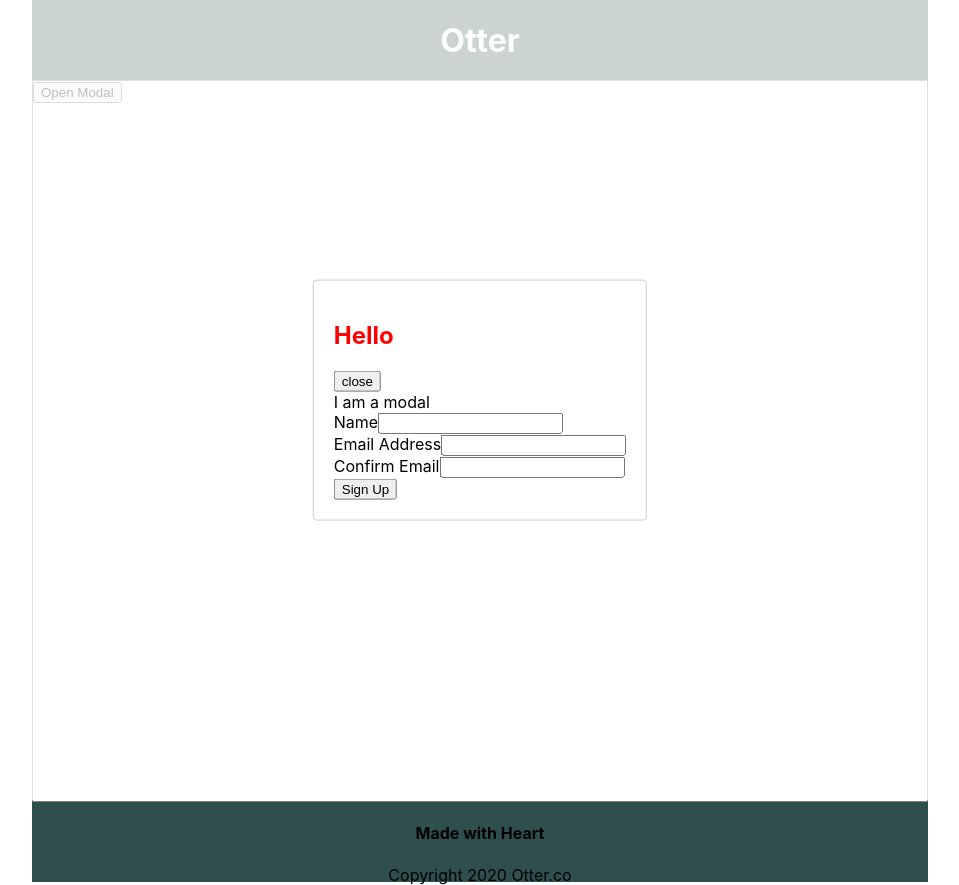
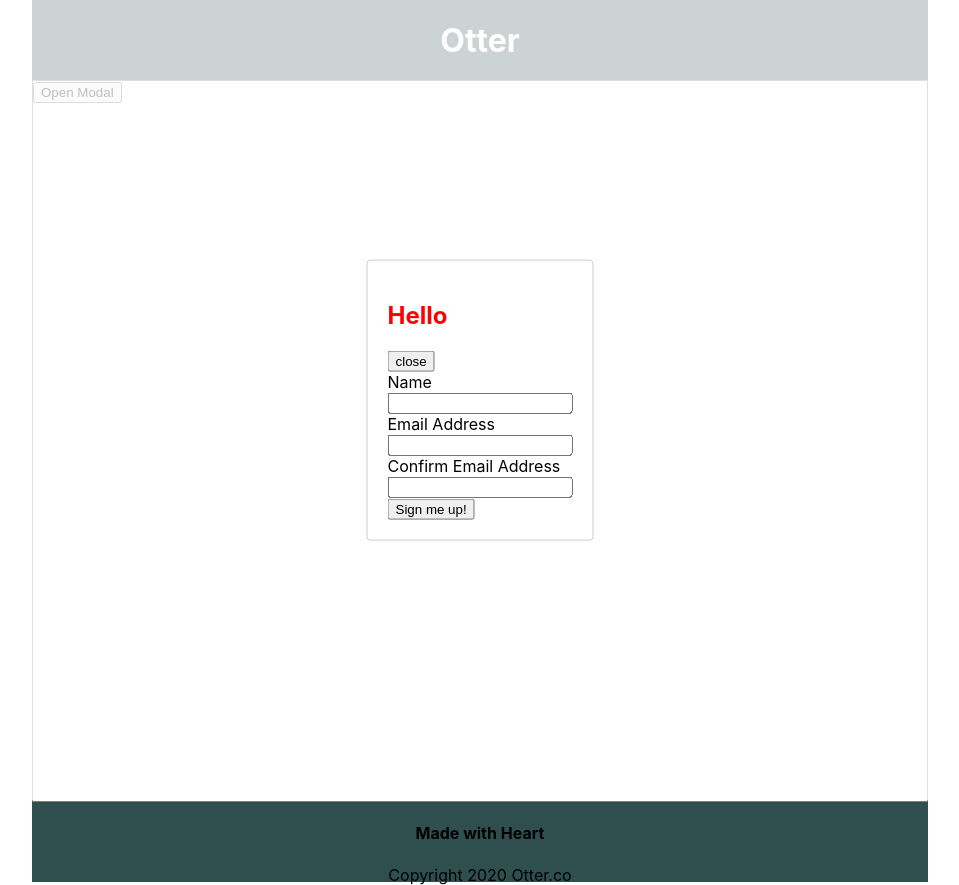
Before and after one commit to AttyC/Otter, a React (Create React App) app: page / in a window 1280 px wide. Both pictures are taken after a click on the button "Open Modal". Shown: the whole page, without its empty margins (160-1119 px from the left). Built offline with nearby package versions, Linux system fonts and the light colour scheme.

Commit message:
Form validation and thank you message

```diff
--- /dev/null
+++ b/src/components/LoginFormValidationRules.js
@@ -0,0 +1,18 @@
+export default function validate(values) {
+  let errors = {};
+  if (!values.email) {
+    errors.email = 'Email address is required';
+  } else if (!/\S+@\S+\.\S+/.test(values.email)) {
+    errors.email = 'Email address is invalid';
+  }
+
+  if (values.confirmEmail !== values.email) {
+    errors.confirmEmail = 'Email addresses must match';
+  } else if (!/\S+@\S+\.\S+/.test(values.email)) {
+    errors.confirmEmail = 'Email address is invalid';
+  }
+  if (values.name && values.name.length < 3) {
+    errors.name = 'Name must be 3 or more characters';
+  }
+  return errors;
+};
--- a/src/components/PopUpModal.js
+++ b/src/components/PopUpModal.js
@@ -47,8 +47,6 @@ function PopUpModal(){
 
           <h2 ref={_subtitle => (subtitle = _subtitle)}>Hello</h2>
           <button onClick={closeModal}>close</button>
-          <div>I am a modal</div>
-
           <Signup />
         </Modal>
       </div>
--- a/src/components/Signup.js
+++ b/src/components/Signup.js
@@ -1,54 +1,80 @@
-
 import React, { useState } from 'react';
-import useSignUpForm from '../hooks/CustomHooks';
+import axios from 'axios';
+import useForm from "./useForm";
+import validate from './LoginFormValidationRules';
 
 const Signup = () => {
+  const {
+    values,
+    errors,
+    handleChange,
+    handleSubmit
+  } = useForm(login, validate);
 
   const [submitted, setSubmitted] = useState(false);
 
-  const SignupResponse = () => {
+  function login() {
+     //send data to API
+     axios.post('http://localhost:3000/contacts', {
+      name: values.name,
+      email: values.email
+    })
+
+    .then(response => {
       setSubmitted(true);
+      console.log(response.status, 'Subscriber added: request status');
+      })
+    .catch(err => {
+      console.log(err, 'Subscriber not added');
+    });
   }
 
-  const {inputs, handleInputChange, handleSubmit} = useSignUpForm(SignupResponse);
-  if (!submitted) {
   return (
-      <form onSubmit={handleSubmit}>
-      <div>
-        <label>Name</label>
-        <input
-          type="text"
-          name="firstName"
-          onChange={handleInputChange}
-          value={inputs.name}
-          required />
+    <div className="section is-fullheight">
+      <div className="container">
+        <div className="column is-4 is-offset-4">
+          <div className="box">
+          {!submitted && (
+            <form onSubmit={handleSubmit} noValidate>
+            <div className="field">
+                <label className="label">Name</label>
+                <div className="control">
+                  <input autoComplete="off" className={`input ${errors.name && 'is-danger'}`} type="text" name="name" onChange={handleChange} value={values.name || ''} required />
+                  {errors.name && (
+                    <p className="help is-danger">{errors.name}</p>
+                  )}
                 </div>
-      <div>
-        <label>Email Address</label>
-        <input
-        type="email"
-        name="email"
-        onChange={handleInputChange}
-        value={inputs.email}
-        required />
               </div>
-      <div>
-        <label>Confirm Email</label>
-        <input
-        type="email"
-        name="confirmEmail"
-        onChange={handleInputChange}
-        value={inputs.confirmEmail}
-        required/>
+              <div className="field">
+                <label className="label">Email Address</label>
+                <div className="control">
+                  <input autoComplete="off" className={`input ${errors.email && 'is-danger'}`} type="email" name="email" onChange={handleChange} value={values.email || ''} required />
+                  {errors.email && (
+                    <p className="help is-danger">{errors.email}</p>
+                  )}
                 </div>
-      <button type="submit">Sign Up</button>
+              </div>
+              <div className="field">
+                <label className="label">Confirm Email Address</label>
+                <div className="control">
+                  <input className={`input ${errors.confirmEmail && 'is-danger'}`} type="email" name="confirmEmail" onChange={handleChange} value={values.confirmEmail || ''} required />
+                </div>
+                {errors.confirmEmail && (
+                  <p className="help is-danger">{errors.confirmEmail}</p>
+                )}
+              </div>
+              <button type="submit" className="button is-block is-info is-fullwidth">Sign me up!</button>
             </form>
-      )
-    } else {
-      return (
+             )}
+          { submitted && (
             <h1>Thanks for joining us! We'll be in touch soon.</h1>
             )
            }
-  }
+          </div>
+        </div>
+      </div>
+    </div>
+  )
+};
 
 export default Signup;
--- /dev/null
+++ b/src/components/useForm.js
@@ -0,0 +1,35 @@
+import { useState, useEffect } from 'react';
+
+const useForm = (callback, validate) => {
+
+  const [values, setValues] = useState({});
+  const [errors, setErrors] = useState({});
+  const [isSubmitting, setIsSubmitting] = useState(false);
+
+  useEffect(() => {
+    if (Object.keys(errors).length === 0 && isSubmitting) {
+      callback();
+    }
+  }, [errors]);
+
+  const handleSubmit = (event) => {
+    if (event) event.preventDefault();
+    setErrors(validate(values));
+    setIsSubmitting(true);
+
+  };
+
+  const handleChange = (event) => {
+    event.persist();
+    setValues(values => ({ ...values, [event.target.name]: event.target.value }));
+  };
+
+  return {
+    handleChange,
+    handleSubmit,
+    values,
+    errors
+  }
+};
+
+export default useForm;
```
Lines whose indentation alone changed are shown as unchanged.
